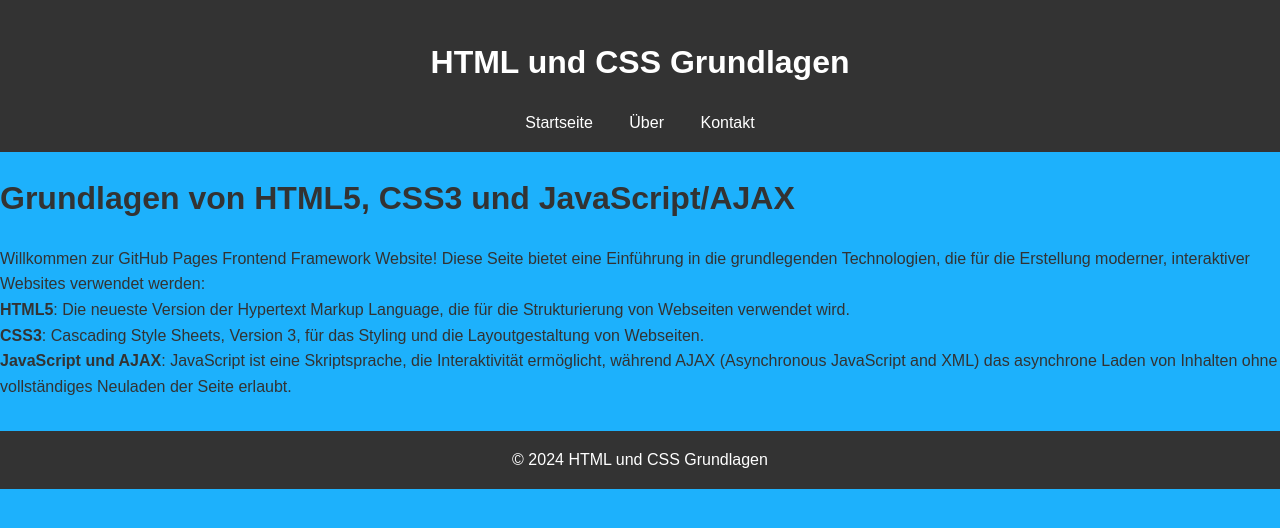
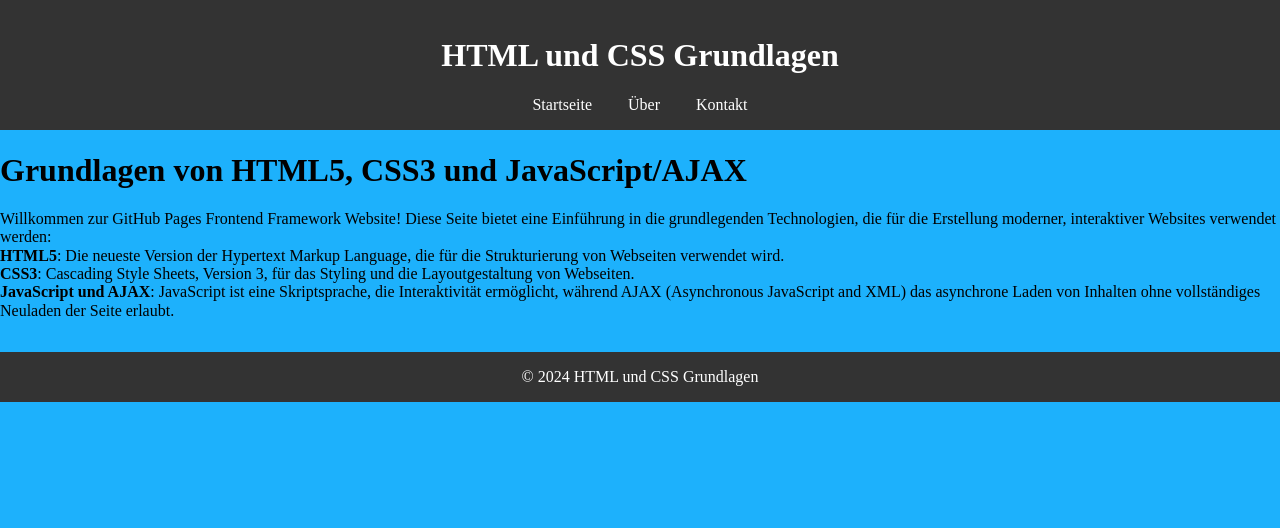
Before and after one commit to ehy-training/html-basics, a Jekyll site: the page built from index.md, in a window 1280 px wide. Shown: the top 528 px of the page. Built offline with Jekyll 4.4.1, drawn with Linux system fonts in a browser that asks for light colours; some web fonts are replaced.

Commit message:
Update style.css

```diff
--- a/assets/css/style.css
+++ b/assets/css/style.css
@@ -21,14 +21,7 @@ RESET
 LAYOUT
 ---------------------*/
 
-body {
-    font-family: Arial, sans-serif;
-    line-height: 1.6;
-    margin: 0;
-    padding: 0;
-    background-color: #f4f4f4;
-    color: #333;
-}
+
 
 header {
     background-color: #333;
```
